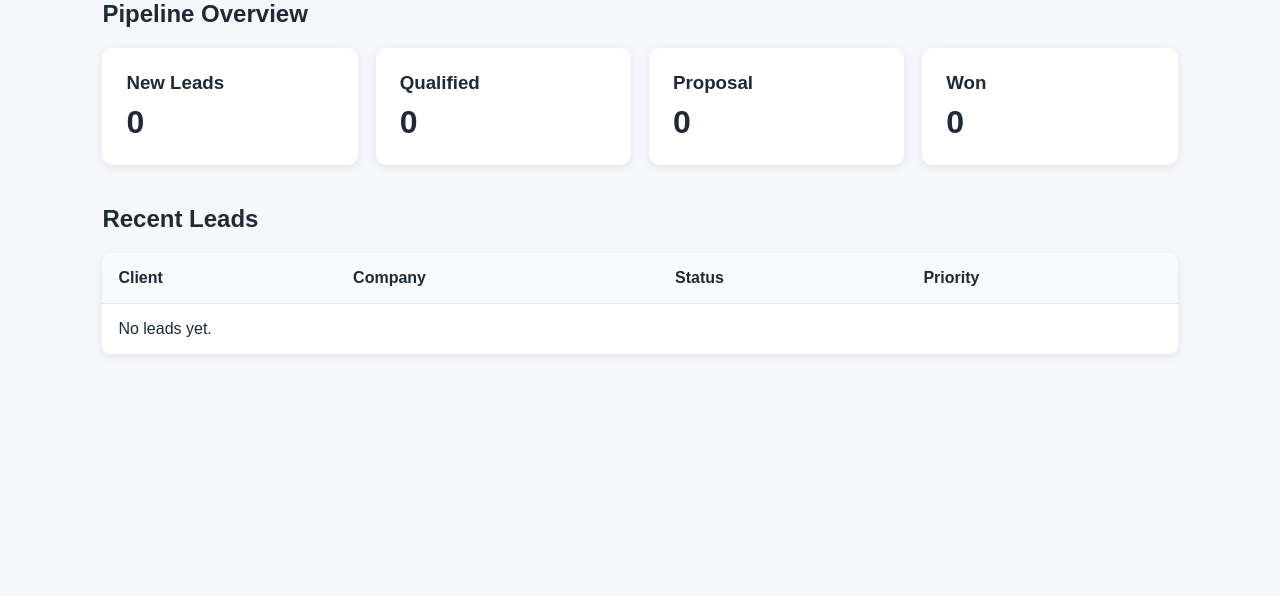
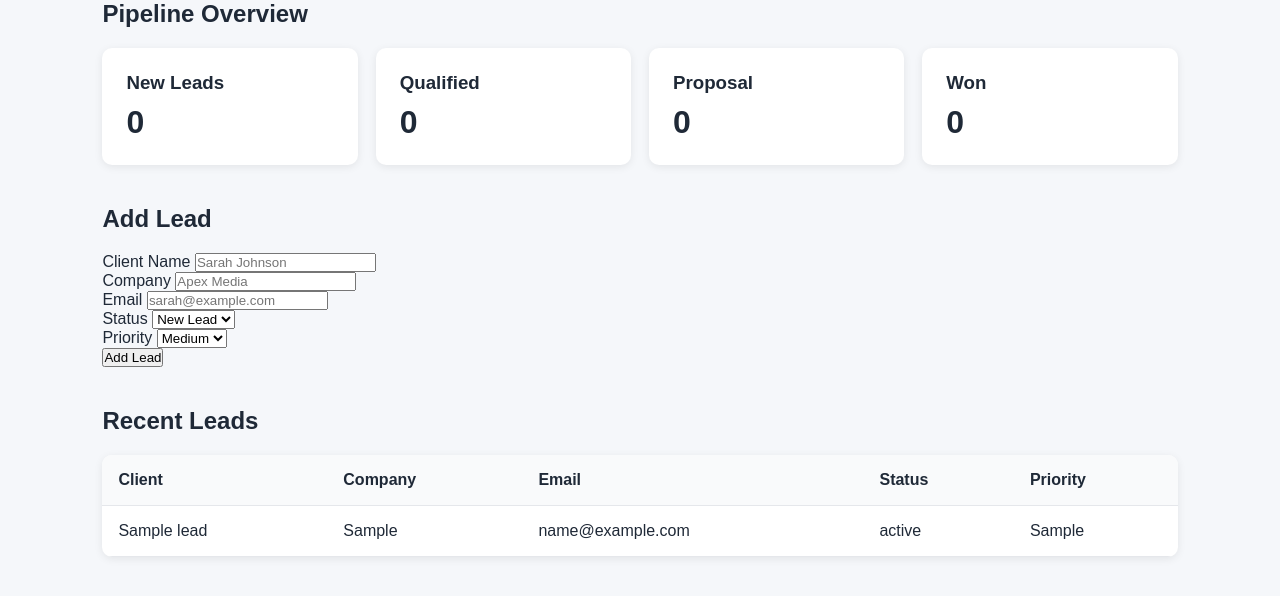
Before and after one commit to francobuilds/client-flow--crm, a Flask app: page / in a window 1280 px wide. Shown: the part 165-761 px from the top of the page. Run offline with Flask 3, Linux system fonts and the light colour scheme; tables that the repository leaves empty hold one stand-in row (values such as "Sample post").

Commit message:
Connect CRM dashboard to lead database

```diff
--- a/templates/dashboard.html
+++ b/templates/dashboard.html
@@ -28,29 +28,120 @@
 
             <div class="card">
                 <h3>New Leads</h3>
-                    <p>0</p>
+                <p>{{ new_count }}</p>
             </div>
 
             <div class="card">
                 <h3>Qualified</h3>
-                    <p>0</p>
+                <p>{{ qualified_count }}</p>
             </div>
 
             <div class="card">
                 <h3>Proposal</h3>
-                    <p>0</p>
+                <p>{{ proposal_count }}</p>
             </div>
 
             <div class="card">
                 <h3>Won</h3>
-                    <p>0</p>
+                <p>{{ won_count }}</p>
             </div>
 
         </div>
     </section>
 
 
-        <!-- RECENT LEADS -->
+    <!-- ADD LEAD -->
+    <section>
+
+        <h2>Add Lead</h2>
+
+        <form action="{{ url_for('add_lead') }}" method="POST">
+
+            <div>
+                <label for="name">Client Name</label>
+                <input
+                    type="text"
+                    id="name"
+                    name="name"
+                    placeholder="Sarah Johnson"
+                    required
+                >
+            </div>
+
+            <div>
+                <label for="company">Company</label>
+                <input
+                    type="text"
+                    id="company"
+                    name="company"
+                    placeholder="Apex Media"
+                >
+            </div>
+
+            <div>
+                <label for="email">Email</label>
+                <input
+                    type="email"
+                    id="email"
+                    name="email"
+                    placeholder="sarah@example.com"
+                >
+            </div>
+
+            <div>
+                <label for="status">Status</label>
+
+                <select id="status" name="status">
+
+                    <option value="New Lead">
+                        New Lead
+                    </option>
+
+                    <option value="Qualified">
+                        Qualified
+                    </option>
+
+                    <option value="Proposal">
+                        Proposal
+                    </option>
+
+                    <option value="Won">
+                        Won
+                    </option>
+
+                </select>
+            </div>
+
+            <div>
+                <label for="priority">Priority</label>
+
+                <select id="priority" name="priority">
+
+                    <option value="Low">
+                        Low
+                    </option>
+
+                    <option value="Medium" selected>
+                        Medium
+                    </option>
+
+                    <option value="High">
+                        High
+                    </option>
+
+                </select>
+            </div>
+
+            <button type="submit">
+                Add Lead
+            </button>
+
+        </form>
+
+    </section>
+
+
+    <!-- LEADS -->
     <section>
 
         <h2>Recent Leads</h2>
@@ -61,6 +152,7 @@
                 <tr>
                     <th>Client</th>
                     <th>Company</th>
+                    <th>Email</th>
                     <th>Status</th>
                     <th>Priority</th>
                 </tr>
@@ -68,11 +160,29 @@
 
             <tbody>
 
+                {% if leads %}
+
+                    {% for lead in leads %}
+
                     <tr>
-                        <td colspan="4">
-                            No leads yet.
+                        <td>{{ lead["name"] }}</td>
+                        <td>{{ lead["company"] }}</td>
+                        <td>{{ lead["email"] }}</td>
+                        <td>{{ lead["status"] }}</td>
+                        <td>{{ lead["priority"] }}</td>
+                    </tr>
+
+                    {% endfor %}
+
+                {% else %}
+
+                    <tr>
+                        <td colspan="5">
+                            No leads yet. Add your first lead above.
                         </td>
                     </tr>
+
+                {% endif %}
 
             </tbody>
 
@@ -83,4 +193,5 @@
 </main>
 
 </body>
+
 </html>
```
Lines whose indentation alone changed are shown as unchanged.
